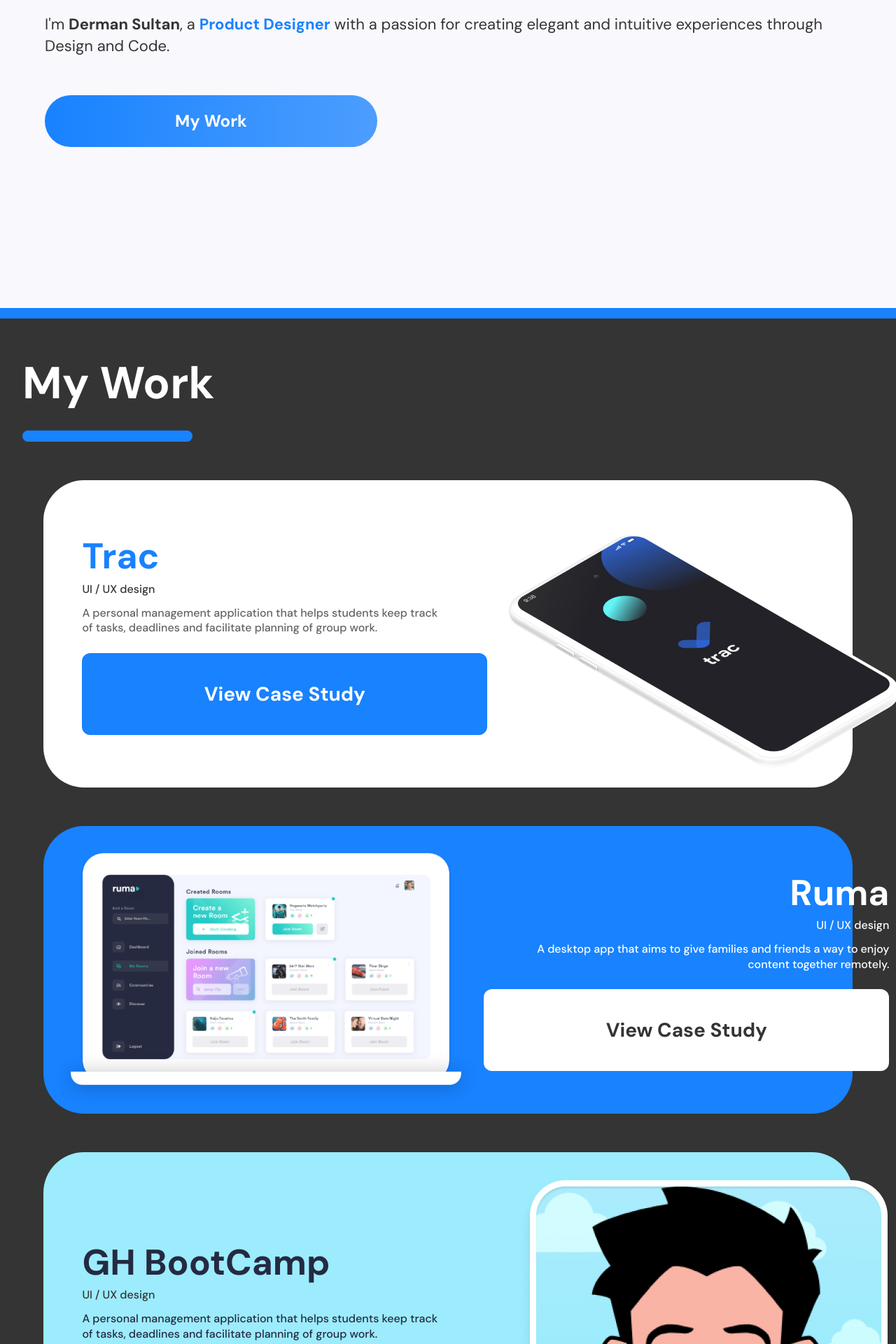
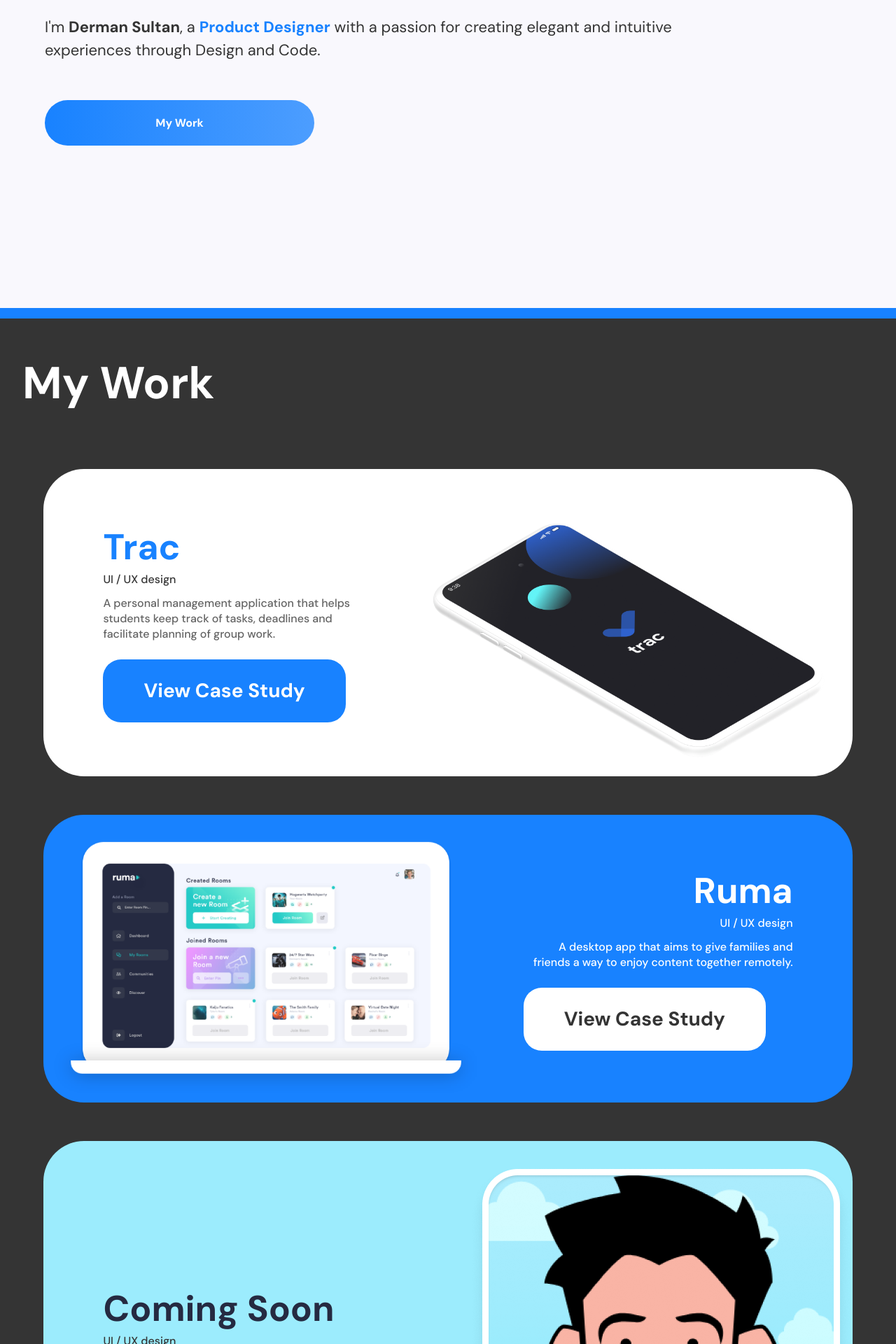
Before and after one commit to dermansultan/Portfolio2020, a React (Create React App) app: page / in a window 1280 px wide. Shown: the part 400-2320 px from the top of the page at 70% size. Built offline with nearby package versions, Linux system fonts and the light colour scheme.

Commit message:
Style Updates

```diff
--- a/src/Components/Header.jsx
+++ b/src/Components/Header.jsx
@@ -8,13 +8,11 @@ import styled from "styled-components";
 const Dlogo = styled.img`
   margin: 15px 0 0 0;
   height: auto;
-  width: 75%;
+  width: 80%;
   transition: transform 0.2s; /* Animation */
 
   &:hover {
-    transform: scale(
-      1.20
-    );
+    transform: scale(1.2);
   }
 `;
 
@@ -46,6 +44,7 @@ function Header() {
           <a
             href="https://drive.google.com/file/d/1lecwuIV7KS5TpqWKUv4kHMeXbNNZwD-M/view?usp=sharing"
             target="_blank"
+            rel="noopener noreferrer"
             onClick={() => gaClickHandler("Resume was clicked")}
           >
             Resume
--- a/src/Components/Home.jsx
+++ b/src/Components/Home.jsx
@@ -45,9 +45,9 @@ const IntroPara = styled.p`
   font-family: DM Sans;
   font-style: normal;
   font-weight: normal;
-  width: 100%;
+  width: 85%;
   font-size: clamp(22px, 1vw, 48px);
-  line-height: 137%;
+  line-height: 150%;
   color: #343434;
 `;
 
@@ -76,25 +76,17 @@ const Subheader = styled.h2`
   color: white;
 `;
 
-const Rounded = styled.hr`
-  border: 8px solid #1882ff;
-  border-radius: 90px;
-  width: 20%;
-  align-self: flex-start;
-  margin: 0;
-`;
-
 const Btn = styled.button`
   margin: ${(props) => props.margin};
   font-family: DM Sans;
   font-style: normal;
   font-weight: bold;
-  font-size: clamp(16px, 2.5vw, 24px);
+  font-size: clamp(14px, 2.5vw, 16px);
   line-height: 31px;
   color: #ffffff;
   border: none;
-  width: 475px;
-  height: 74px;
+  width: 385px;
+  height: 65px;
   background: linear-gradient(
     90deg,
     #1882ff 0%,
@@ -121,7 +113,7 @@ const outro = { duration: 1.25, ease: [0.6, 0.01, -0.05, 0.9] };
 
 const Home = () => {
   useEffect(() => {
-    docTitleUpdate("| 🏠 Home ");
+    docTitleUpdate("| Home");
   });
 
   const gaClickHandler = (name) => {
@@ -153,39 +145,6 @@ const Home = () => {
                 with a passion for creating elegant and intuitive experiences
                 through Design and Code.
               </IntroPara>
-              {/* <motion.h1
-              exit={{ opacity: 0, transition: { outro } }}
-              transition={introType}
-              initial={{ opacity: 0 }}
-              animate={{ opacity: 1 }}
-              className="greetingMsg"
-            >
-              Hello there!
-            </motion.h1> */}
-              {/* <motion.p
-              exit={{ opacity: 0, transition: { outro } }}
-              transition={intro}
-              initial={{ opacity: 0 }}
-              animate={{ opacity: 1 }}
-              className="greetingPara"
-            >
-              I'm a {""}
-              <span style={{ color: "#1D66B9", fontWeight: 500 }}>
-                UX/UI Designer {""}
-              </span>
-              with a passion for creating elegant and intuitive experiences
-              through
-              <span style={{ color: "#1DB954", fontWeight: 500 }}>
-                {" "}
-                {""} Design {""}
-              </span>
-              and
-              <span style={{ color: "#1D66B9", fontWeight: 500 }}>
-                {" "}
-                {""} Code
-              </span>
-              .
-            </motion.p> */}
               <HashLink smooth to="/#projects">
                 <Btn
                   margin={"55px 0 0 0"}
@@ -220,7 +179,6 @@ const Home = () => {
           }}
         >
           <Subheader>My Work</Subheader>
-          <Rounded></Rounded>
           <CaseCard
             title={"Trac"}
             titleCol={"#1882FF"}
@@ -236,6 +194,7 @@ const Home = () => {
             btnBackCol={"#1882FF"}
             reverse={false}
             mainBackCol={"#FFFFFF"}
+            projLink={"/Trac"}
           />
           <CaseCard
             title={"Ruma"}
@@ -252,15 +211,14 @@ const Home = () => {
             btnBackCol={"#FFFFFF"}
             reverse={true}
             mainBackCol={"#1882FF"}
+            projLink={"/Ruma"}
           />
           <CaseCard
-            title={"GH BootCamp"}
+            title={"Coming Soon"}
             titleCol={"#252A41"}
             role={"UI / UX design"}
             roleCol={"#343434"}
-            desc={
-              "A personal management application that helps students keep track of tasks, deadlines and facilitate planning of group work."
-            }
+            desc={"Sit tight! This case study is under construction."}
             descCol={"#252A41"}
             img={ghbc}
             imgAlt={"Mockup of Game-Hero BootCamp Application"}
@@ -268,6 +226,8 @@ const Home = () => {
             btnBackCol={"#252A41"}
             reverse={false}
             mainBackCol={"#9CECFD"}
+            projLink={"/"}
+            construct={true}
           />
         </div>
       </div>
--- a/src/Components/Main/CaseCard.jsx
+++ b/src/Components/Main/CaseCard.jsx
@@ -1,5 +1,6 @@
 import react from "react";
 import styled from "styled-components";
+import { Link } from "react-router-dom";
 
 const Header = styled.h2`
   white-space: nowrap;
@@ -55,7 +56,7 @@ const CardContainer = styled.div`
   transition: transform 0.2s; /* Animation */
 
   &:hover {
-    transform: scale(1.05);
+    transform: scale(1.04);
   }
 `;
 
@@ -77,7 +78,7 @@ const Col = styled.div`
   width: ${(props) => props.width};
   height: ${(props) => props.height};
   justify-content: center;
-  padding: ${(props) => (props.reverse ? "0 55px 0 0px" : "0 0 0 55px")};
+  padding: ${(props) => (props.reverse ? "0 85px 0 0px" : "0 0 0 85px")};
   margin: 0 0 0 0;
   @media only screen and (max-width: 769px) {
     margin: 0 0 0 0;
@@ -93,37 +94,35 @@ const Btn = styled.button`
   font-size: clamp(14px, 2.5vw, 28px);
   line-height: 137%;
   align-self: ${(props) => (props.reverse ? "flex-end" : "flex-start")};
+  justify-self: ${(props) => (props.reverse ? "flex-end" : "flex-start")};
   background-color: ${(props) => props.btnBackCol};
   color: ${(props) => props.btnColor};
   border-radius: 26px;
   border: none;
-  width: 579px;
-  height: 117px;
+  width: 90%;
+  height: 90px;
   margin: 25px 0 0 0;
+  cursor: pointer;
+  display: ${(props) => (props.construct ? "none" : "")};
+
   @media only screen and (max-width: 769px) {
     margin: 12px 0 0 0;
     width: 100%;
     height: 65px;
     border-radius: 15px;
   }
-  @media only screen and (min-width: 769px) {
-    width: 290px;
-    height: 55px;
+  ${'' /* @media only screen and (min-width: 769px) {
     margin: 12px 0 0 0;
     border-radius: 15px;
   }
   @media only screen and (min-width: 1024px) {
-    width: 425px;
-    height: 90px;
     margin: 12px 0 0 0;
     border-radius: 12px;
   }
   @media only screen and (min-width: 1200px) {
-    width: 579px;
-    height: 117px;
     margin: 25px 0 0 0;
     border-radius: 12px;
-  }
+  } */}
   transition: transform 0.2s; /* Animation */
 
   &:hover {
@@ -162,6 +161,8 @@ function CaseCard({
   btnBackCol,
   mainBackCol,
   reverse,
+  projLink,
+  construct,
 }) {
   return (
     <>
@@ -176,9 +177,16 @@ function CaseCard({
           <Desc descCol={descCol} reverse={reverse} width={"100%"}>
             {desc}
           </Desc>
-          <Btn btnColor={btnColor} btnBackCol={btnBackCol} reverse={reverse}>
-            View Case Study
-          </Btn>
+          <Link to={projLink}>
+            <Btn
+              btnColor={btnColor}
+              btnBackCol={btnBackCol}
+              reverse={reverse}
+              construct={construct}
+            >
+              View Case Study
+            </Btn>
+          </Link>
         </Col>
         <CaseImg src={img} alt={imgAlt} reverse={reverse} />
       </CardContainer>
--- a/src/index.css
+++ b/src/index.css
@@ -58,7 +58,7 @@ nav > a {
 
 nav > a:hover {
   transition: all 0.2s ease-in-out;
-  color: var(--main-blue);
+  color: #1882ff;
 }
 /* Landing Page Section */
 
```
